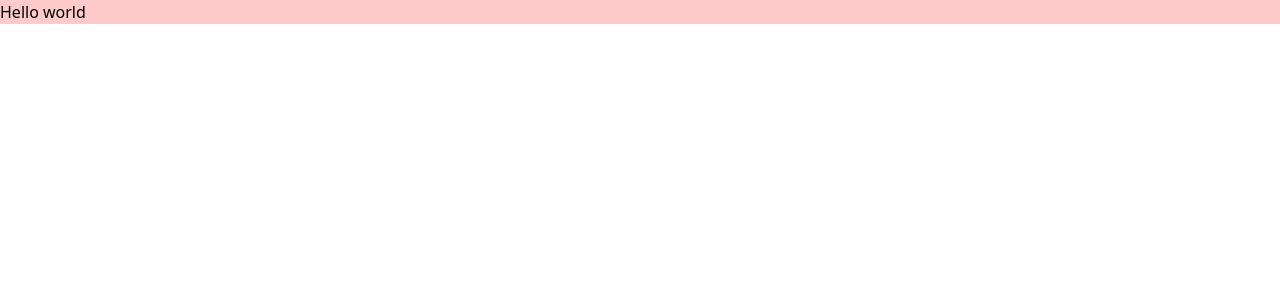
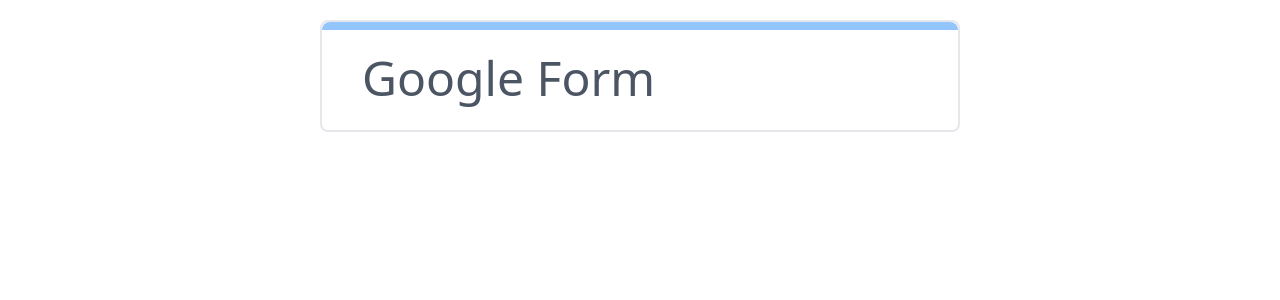
Before and after one commit to ucantbe-jagmeet/g-form-project, a React (Vite) app: page / in a window 1280 px wide. Shown: the top 300 px of the page. Built offline with nearby package versions, Linux system fonts and the light colour scheme.

Commit message:
header completed

```diff
--- a/src/App.jsx
+++ b/src/App.jsx
@@ -1,8 +1,10 @@
+import { Header } from "./components";
+
 function App() {
   return (
     <>
-      <main>
-        <h3 className="bg-red-200">Hello world</h3>
+      <main className="flex justify-center">
+        <Header />
       </main>
     </>
   );
--- /dev/null
+++ b/src/components/Header.jsx
@@ -0,0 +1,12 @@
+const Header = () => {
+  return (
+    <div className="lg:w-1/2 w-2/3 h-28   my-5 flex  flex-col justify-between rounded-lg border-2">
+      <div className="h-2 w-full bg-blue-300 rounded-tl-lg rounded-tr-lg"></div>
+      <h2 className="pl-10 pb-7 text-gray-600 lg:text-5xl text-3xl">
+        Google Form
+      </h2>
+    </div>
+  );
+};
+
+export default Header;
--- /dev/null
+++ b/src/components/index.jsx
@@ -0,0 +1,3 @@
+import Header from "./Header";
+
+export { Header };
```
